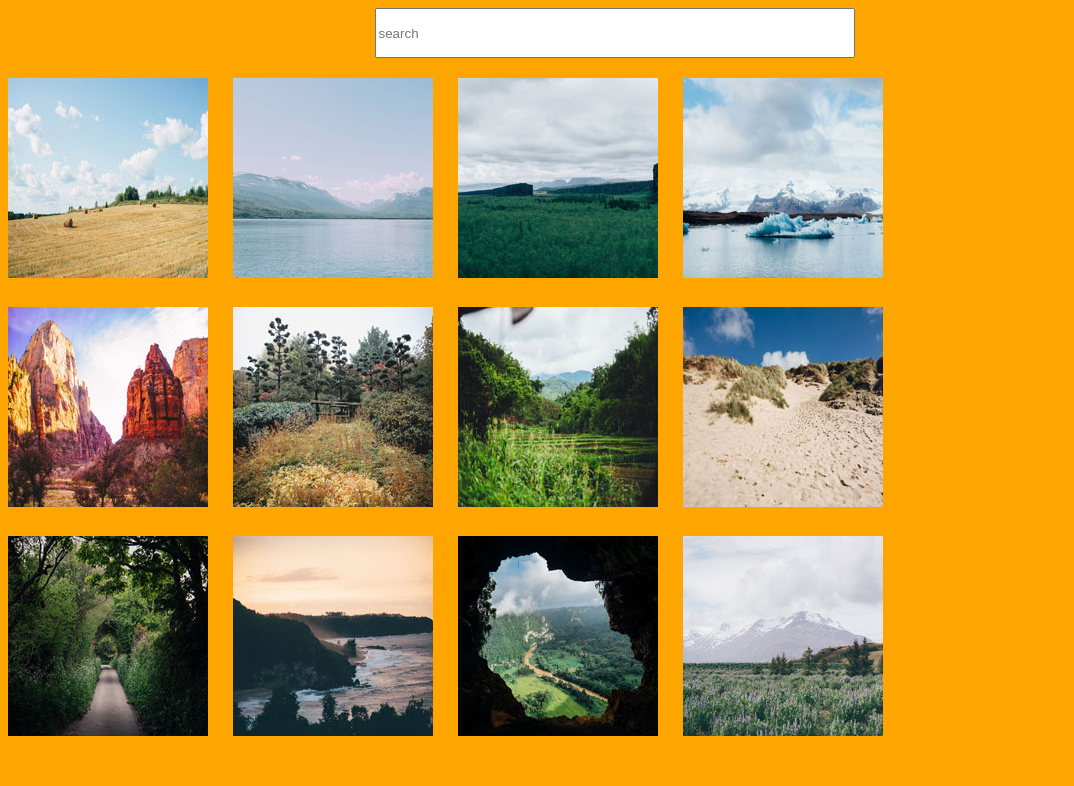
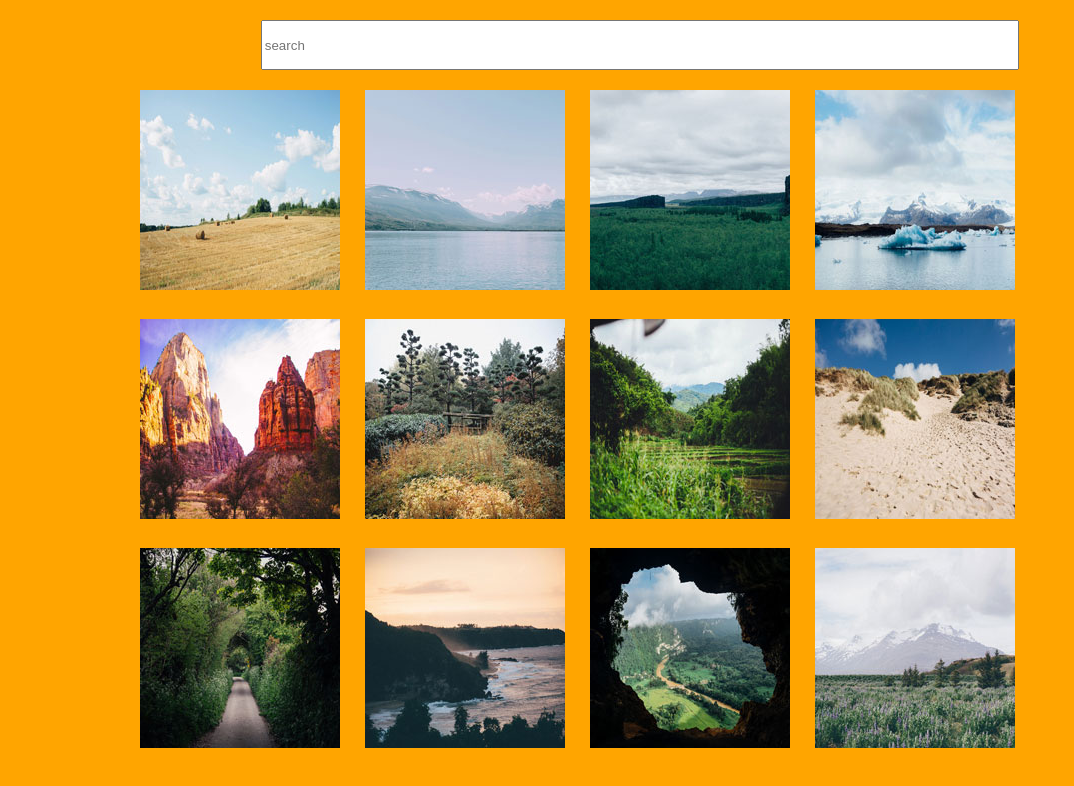
Before and after one commit to dougmen2021/project5, a plain HTML site: page index.html in a window 1280 px wide. Shown: the whole page, without its empty margins (0-1074 px from the left). Drawn offline with Linux system fonts and the light colour scheme.

Commit message:
no media

```diff
--- a/css/styles.css
+++ b/css/styles.css
@@ -6,18 +6,20 @@ body{
 }
 
 #search{
-    display: inline-block;
-    margin:  0 29%;
+    display: flex;
+    justify-content: center;
+    margin:  20px auto;
     margin-bottom:20px;
-    width: 480px;
+    width: 60%;
     height:50px;
 }
 
 .container-main{
     max-width: 1000px;
     display:grid;
-    grid-template-columns: repeat(4, 200px);
+    grid-template-columns: repeat(auto-fill, 200px);
     grid-gap:25px;
+    margin: auto;
 }
 
 img:hover{
```
